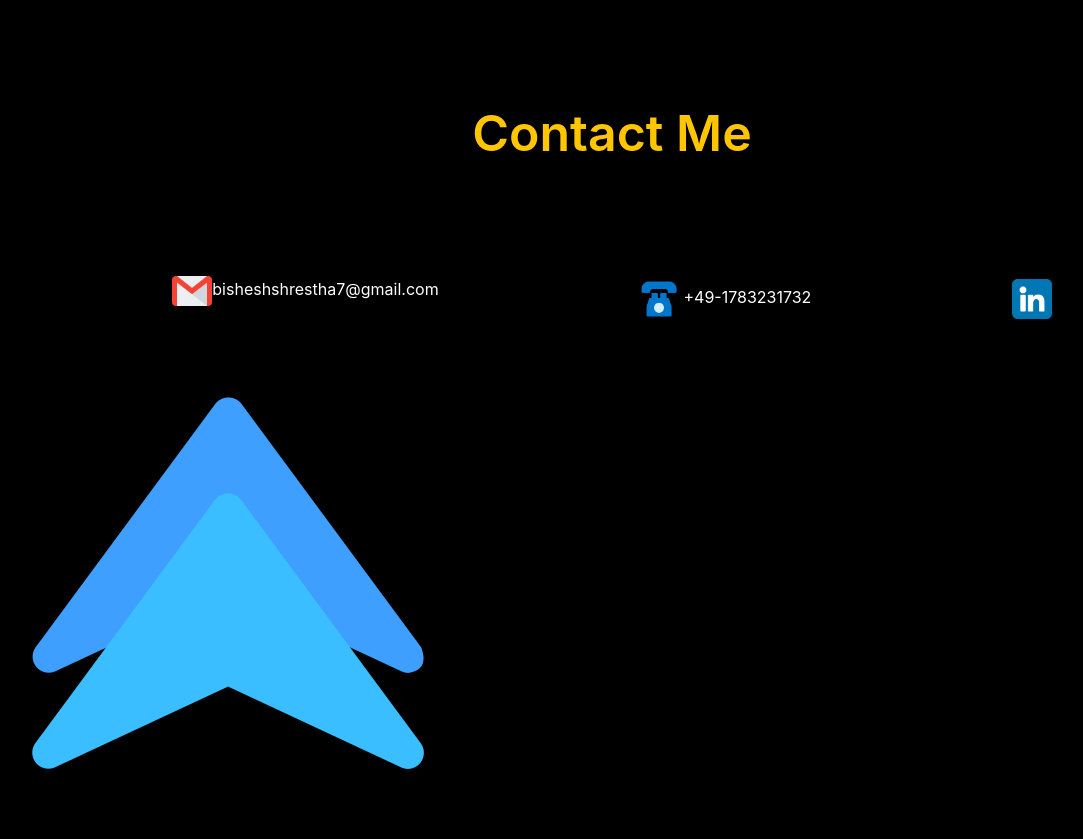
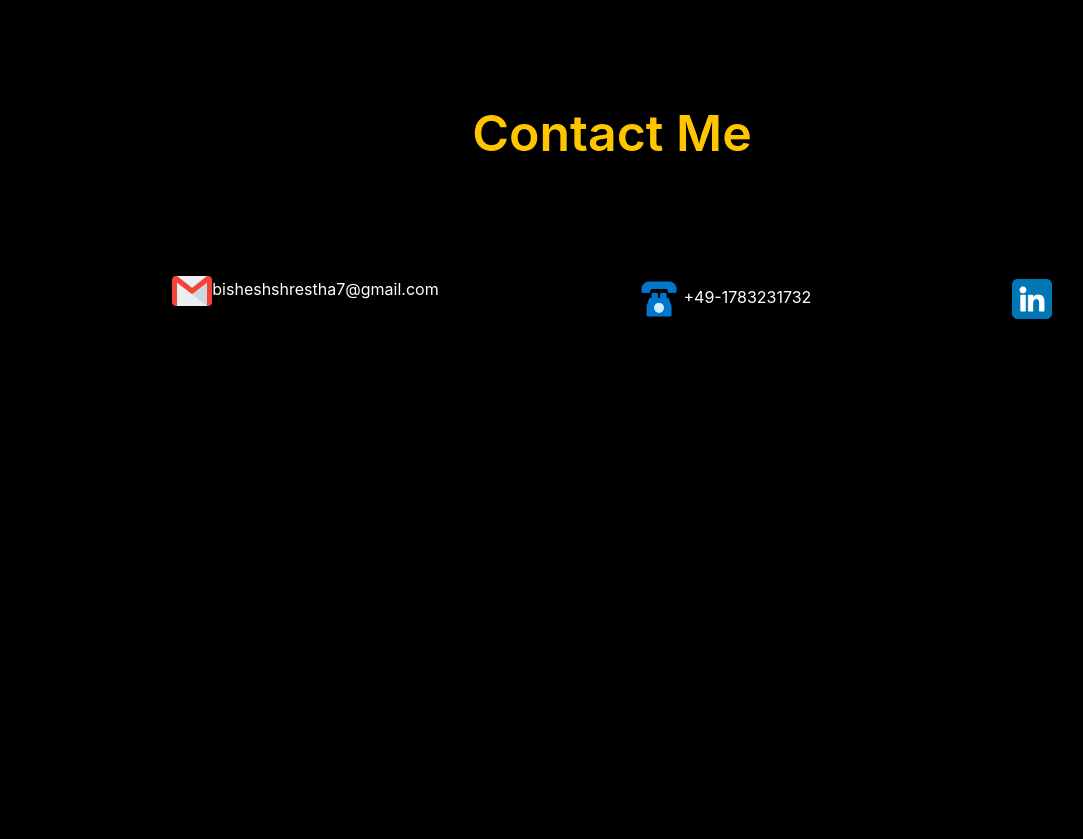
Before and after one commit to SourBaguette/BisheshPortfolio.github.io, a plain HTML site: page index.html in a window 1280 px wide. Shown: the part 3110-3949 px from the top of the page, without its empty margins (28-1111 px from the left). After the commit the page ends 3437 px from the top, so only its background shows below. Drawn offline with nearby package versions, Linux system fonts and the light colour scheme.

Commit message:
Update index.html

```diff
--- a/index.html
+++ b/index.html
@@ -156,9 +156,10 @@
         </div>
     </div>
 
-  <div class="goTo">
+
+  <!-- <div class="goTo">
     <a href="#header"><img src="images/gototop.png"></a>
-  </div>
+  </div> -->
 
     <script src="https://code.jquery.com/jquery-3.4.1.slim.min.js"
         integrity="sha384-J6qa4849blE2+poT4WnyKhv5vZF5SrPo0iEjwBvKU7imGFAV0wwj1yYfoRSJoZ+n"
```
